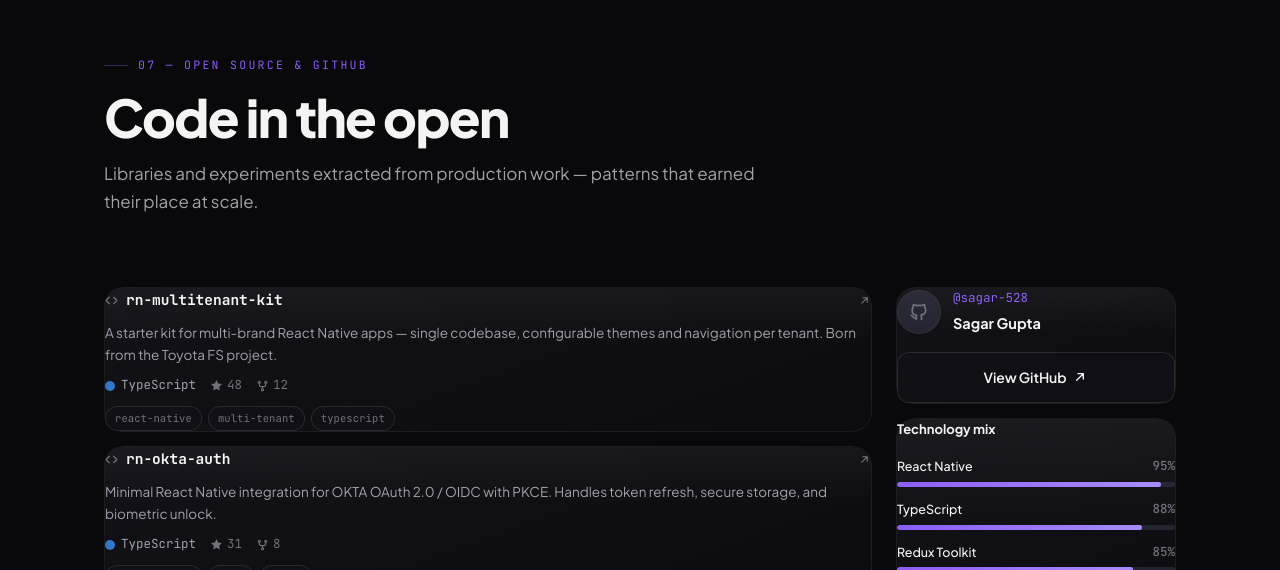
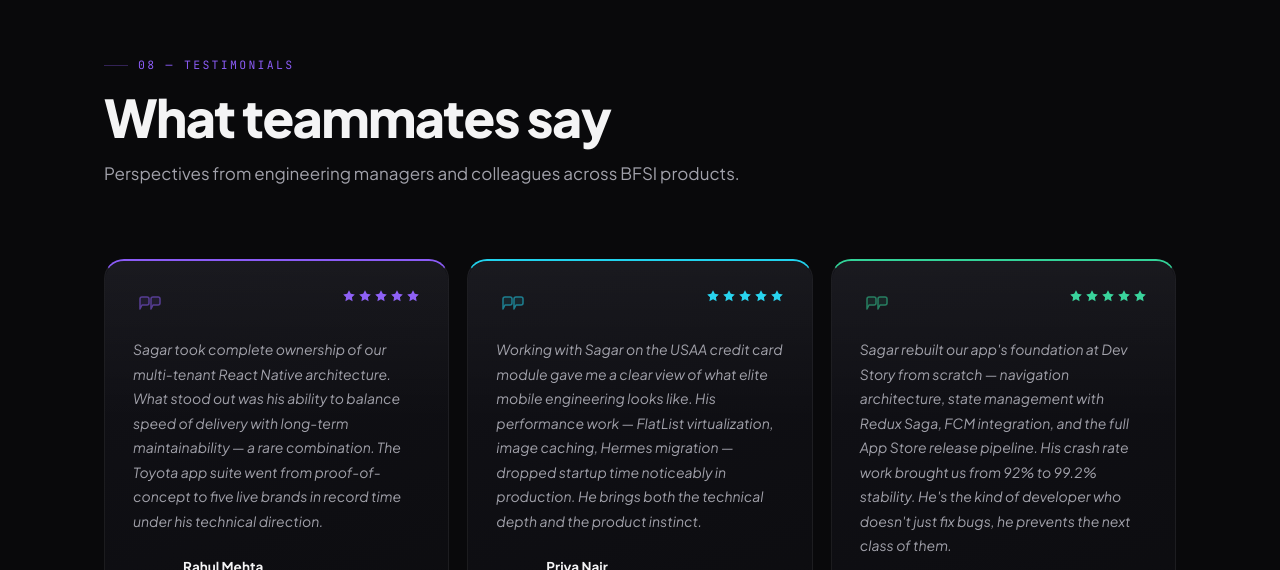
Before and after one commit to sagar-528/Portfolio, a React (Vite) app: page / in a window 1280 px wide. Shown: the part 11050-11620 px from the top of the page. Built offline with nearby package versions, Linux system fonts and the light colour scheme.

Commit message:
remove: drop OpenSource section from page
Co-Authored-By: Claude Sonnet 4.6 <noreply@anthropic.com>

```diff
--- a/src/App.tsx
+++ b/src/App.tsx
@@ -8,7 +8,6 @@ import Experience from './components/sections/Experience';
 import Projects from './components/sections/Projects';
 import MobileShowcase from './components/sections/MobileShowcase';
 import Achievements from './components/sections/Achievements';
-import OpenSource from './components/sections/OpenSource';
 import Testimonials from './components/sections/Testimonials';
 import Education from './components/sections/Education';
 import Contact from './components/sections/Contact';
@@ -26,7 +25,6 @@ function App() {
         <Projects />
         <MobileShowcase />
         <Achievements />
-        <OpenSource />
         <Testimonials />
         <Education />
         <Contact />
```
